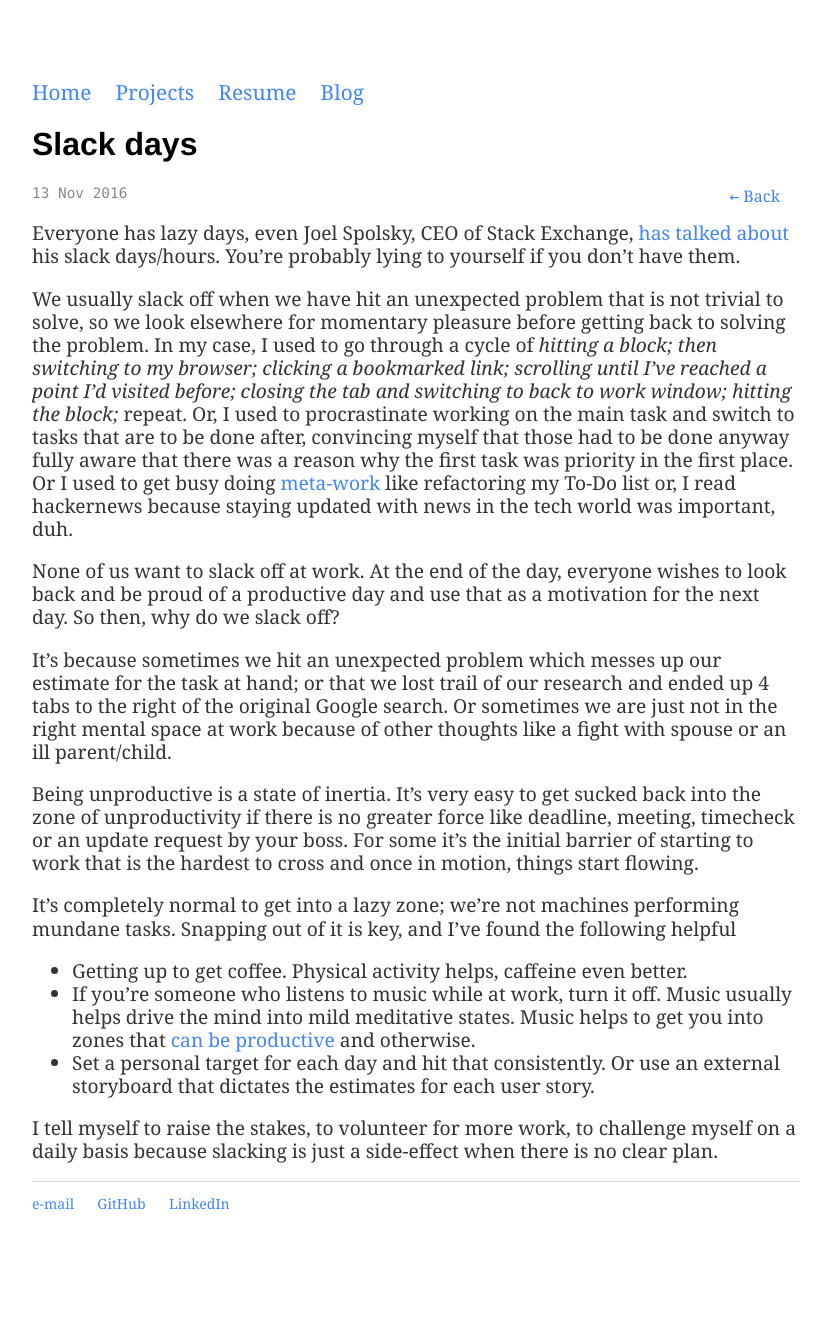
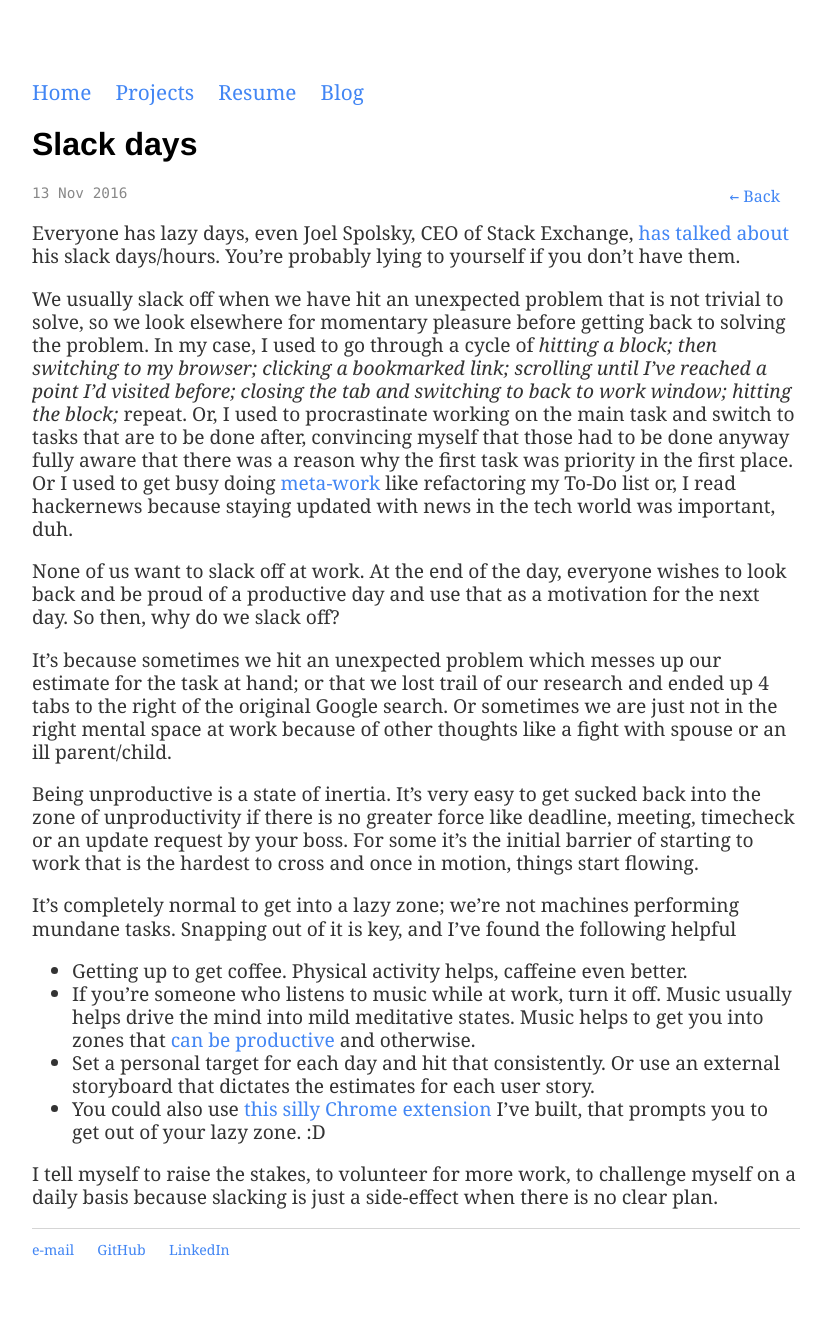
Before and after one commit to RaghavRamesh/RaghavRamesh.github.io, a Jekyll site: the page built from _posts/2016-11-13-slack-days.md, in a window 1280 px wide. Shown: the whole page, without its empty margins (224-1051 px from the left). Built offline with Jekyll 4.4.1, drawn with Linux system fonts in a browser that asks for light colours; comment, search, counter and statistics services are not loaded; before the commit the page ends 1293 px from its top, so only the background shows below that.

Commit message:
Updated slack days post to include the chrome extension.

```diff
--- a/_posts/2016-11-13-slack-days.md
+++ b/_posts/2016-11-13-slack-days.md
@@ -19,5 +19,6 @@ It’s completely normal to get into a lazy zone; we’re not machines performin
   - Getting up to get coffee. Physical activity helps, caffeine even better.
   - If you're someone who listens to music while at work, turn it off. Music usually helps drive the mind into mild meditative states. Music helps to get you into zones that [can be productive](/blog/2016/10/24/the-zone.html) and otherwise.
   - Set a personal target for each day and hit that consistently. Or use an external storyboard that dictates the estimates for each user story.
+  - You could also use [this silly Chrome extension](https://chrome.google.com/webstore/detail/slackr/olbngjfbpfnmlcjkbiajphbnnicncbng) I've built, that prompts you to get out of your lazy zone. :D
 
 I tell myself to raise the stakes, to volunteer for more work, to challenge myself on a daily basis because slacking is just a side-effect when there is no clear plan.
```
